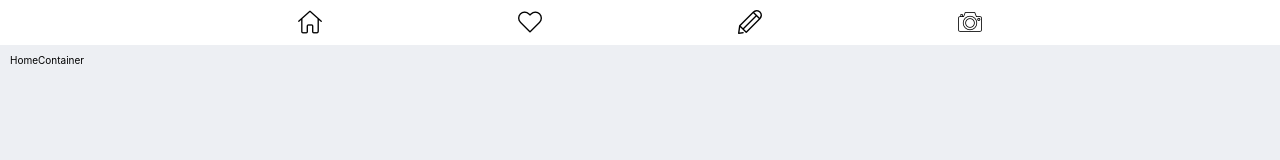
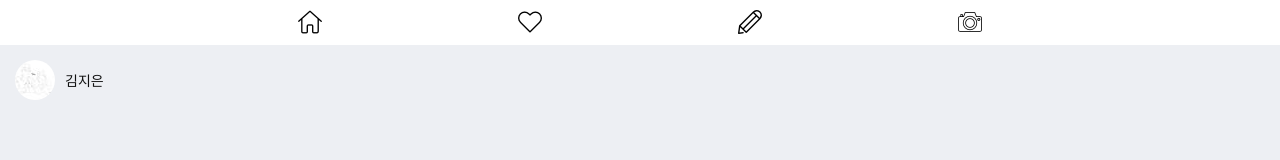
Before and after one commit to StellaKim1230/myblog-frontend, a React (Create React App) app: page / in a window 1280 px wide. Shown: the top 160 px of the page. Built offline with nearby package versions, Linux system fonts and the light colour scheme.

Commit message:
Add HomeContainer and HomeLeftSection Component.

```diff
--- /dev/null
+++ b/src/components/HomeLeftSection.scss
@@ -0,0 +1,37 @@
+@import '../styles/_variable';
+
+.HomeLeftSection {
+  max-width: 32rem;
+}
+
+.HomeLeftSection__item {
+  display: block;
+  padding: 0.5rem;
+
+  &:hover,
+  &:active {
+    border-radius: 4px;
+    background-color: rgba(0, 0, 0, 0.1);
+  }
+}
+
+.HomeLeftSection__link {
+  position: relative;
+  display: block;
+  width: 100%;
+  height: 100%;
+}
+
+.HomeLeftSection__image {
+  border-radius: 50%;
+}
+
+.HomeLeftSection__title {
+  position: absolute;
+  margin-left: 1rem;
+  font-size: 1.4rem;
+  font-weight: 500;
+  color: $font-default-color;
+  top: 50%;
+  transform: translate(0, -50%);
+}
--- /dev/null
+++ b/src/components/HomeLeftSection.tsx
@@ -0,0 +1,38 @@
+import './HomeLeftSection.scss'
+
+import React, { FC } from 'react'
+import { Link } from 'react-router-dom'
+
+interface Props {}
+
+const links = [
+  {
+    link: '/mypage',
+    imgSrc: '/images/profile.jpg',
+    imgAlt: 'profile',
+    title: '김지은',
+  },
+]
+
+const HomeLeftSection: FC<Props> = () => {
+  return (
+    <div className="HomeLeftSection">
+      <ul className="HomeLeftSection__list">
+        {links.map(({ link, imgSrc, imgAlt, title }) => (
+          <li key={imgAlt} className="HomeLeftSection__item">
+            <Link className="HomeLeftSection__link" to={link}>
+              <img
+                className="HomeLeftSection__image"
+                src={imgSrc}
+                alt={imgAlt}
+              ></img>
+              <span className="HomeLeftSection__title">{title}</span>
+            </Link>
+          </li>
+        ))}
+      </ul>
+    </div>
+  )
+}
+
+export default HomeLeftSection
--- a/src/containers/HomeContainer.tsx
+++ b/src/containers/HomeContainer.tsx
@@ -1,9 +1,11 @@
 import React, { FC } from 'react'
+
+import HomeLeftSection from '../components/HomeLeftSection'
 
 interface Props {}
 
 const HomeContainer: FC<Props> = () => {
-  return <div>HomeContainer</div>
+  return <HomeLeftSection />
 }
 
 export default HomeContainer
```
Also changed, not shown: public/images/profile.jpg (added).
